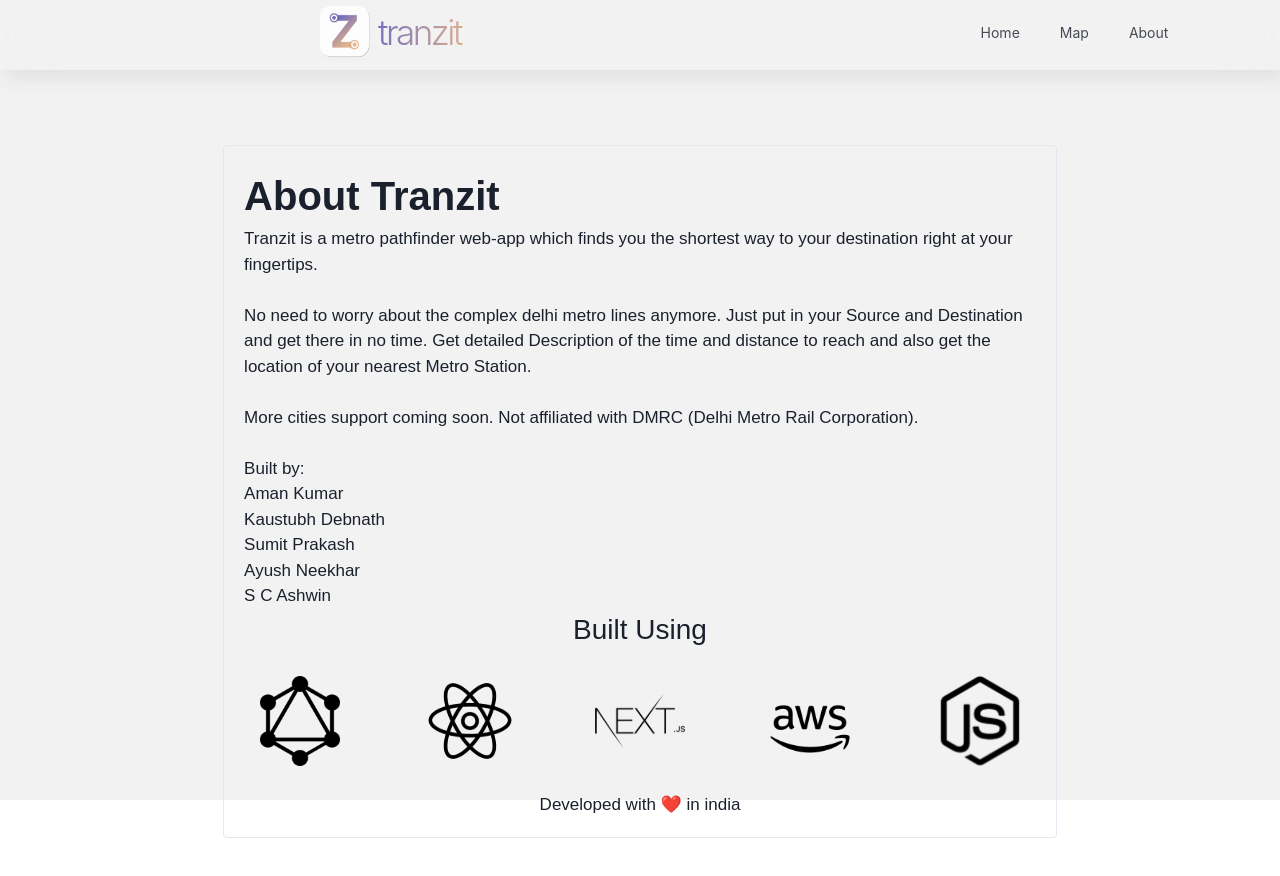
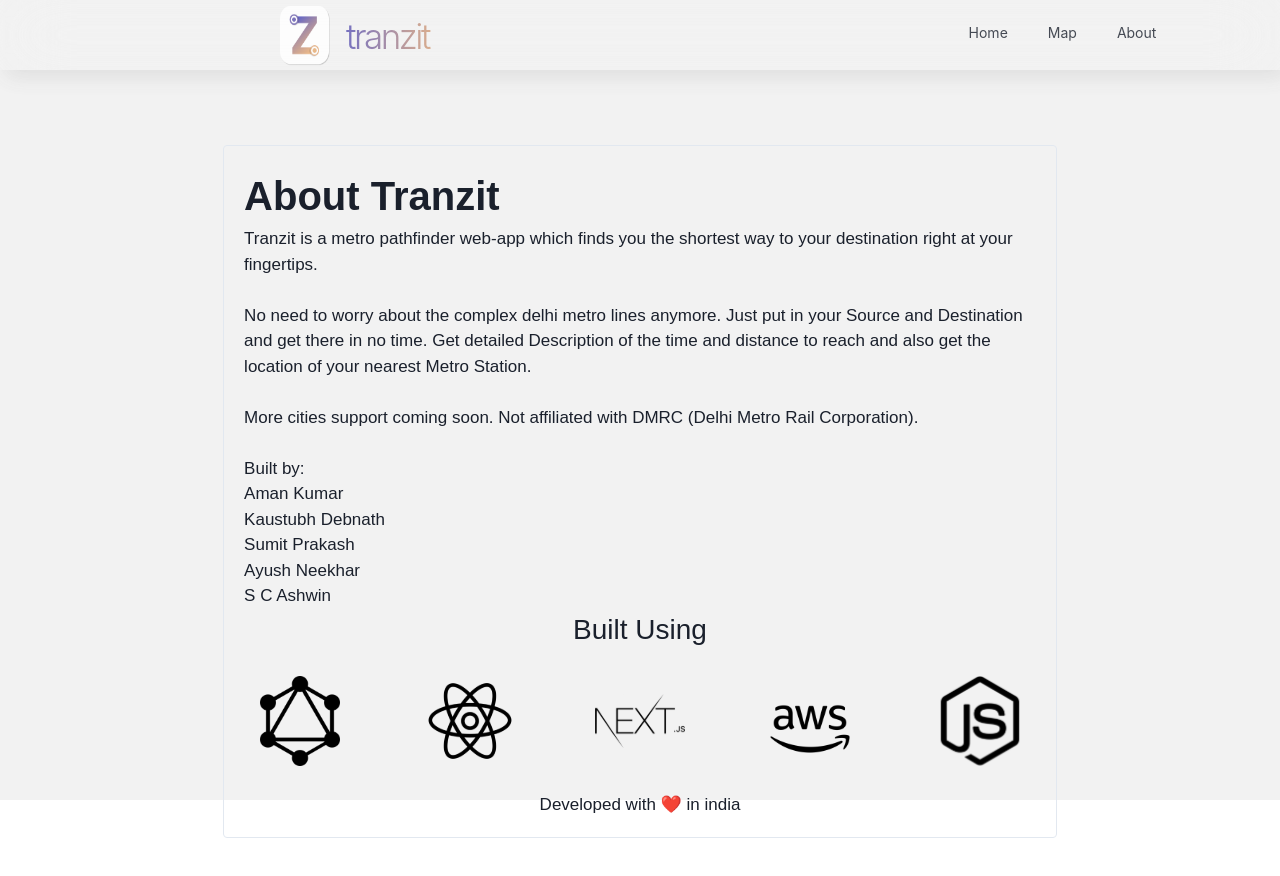
Before and after one commit to HNGP/Tranzit-client, a Next.js app: page /aboutPage in a window 1280 px wide. Built offline with nearby package versions, Linux system fonts and the light colour scheme; no server answers.

Commit message:
final lock

```diff
--- a/components/Navbar.js
+++ b/components/Navbar.js
@@ -43,7 +43,7 @@ export default function Simple() {
           mt={1}
           ml={-300}
         />
-        <Box display="flex" style={{ cursor: "pointer" }}>
+        <Box display="flex" style={{ cursor: "pointer" }} ml={-10} mt={2}>
           <Image
             style={{ border: "2px" }}
             height="50px"
@@ -51,6 +51,7 @@ export default function Simple() {
             src={logoImg}
             alt="Logo"
           />
+          <Link px={2} py={1} rounded={"md"} href={"/"} zIndex={100}>
             <Text
               fontSize={35}
               px={2}
@@ -61,6 +62,7 @@ export default function Simple() {
             >
               tranzit
             </Text>
+          </Link>
         </Box>
         <HStack
           as={"nav"}
--- a/hooks/useGeoLocation.js
+++ b/hooks/useGeoLocation.js
@@ -3,7 +3,7 @@ import { useState, useEffect } from "react";
 const useGeoLocation = () => {
   const [location, setLocation] = useState({
     loaded: false,
-		coordinates: { lat: "", lng: "" },
+    coordinates: { lat: "0.0", lng: "0.0" },
   });
 
   const onSuccess = (location) => {
--- a/pages/index.js
+++ b/pages/index.js
@@ -120,6 +120,8 @@ export default function Home() {
                 isLoading={routeData.loading}
                 latitude={location.coordinates.lat}
                 longitude={location.coordinates.lng}
+                // latitude={25.616763}
+                // longitude={77.109558}
               />
             </div>
           </Row>
--- a/pages/routePage.js
+++ b/pages/routePage.js
@@ -76,6 +76,8 @@ export default function RoutePage() {
                 isLoading={routeData.loading}
                 latitude={location.coordinates.lat}
                 longitude={location.coordinates.lng}
+                // latitude={25.616763}
+                // longitude={77.109558}
               />
             </Row>
             {/* <Row style={{ marginTop: "10px" }}>
--- a/styles/RouteCard.module.css
+++ b/styles/RouteCard.module.css
@@ -29,6 +29,7 @@
 @media only screen and (max-width: 600px) {
   .routeCard {
     margin-top: 10px;
+    margin-left: 18px;
   }
 }
 
--- a/styles/globals.css
+++ b/styles/globals.css
@@ -4,7 +4,8 @@ html,
 body {
   padding: 0;
   margin: 0;
-    font-family: -apple-system, BlinkMacSystemFont, Segoe UI, Roboto, Oxygen, Ubuntu, Cantarell, Fira Sans, Droid Sans, Helvetica Neue, sans-serif;
+  font-family: -apple-system, BlinkMacSystemFont, Segoe UI, Roboto, Oxygen,
+    Ubuntu, Cantarell, Fira Sans, Droid Sans, Helvetica Neue, sans-serif;
 }
 
 a {
@@ -26,6 +27,6 @@ a {
 
 @media only screen and (max-width: 600px) {
   .ant-row {
-        transform: scale(0.95);
+    transform: scale(0.9);
   }
 }
--- a/styles/routePage.module.css
+++ b/styles/routePage.module.css
@@ -10,6 +10,8 @@
 @media only screen and (max-width: 600px) {
   .HeroLayout {
     /* padding-left: 10px; */
-        margin-top: 30px;
+    margin-top: -50px;
+    margin-left: -10px;
+    max-width: 400px;
   }
 }
```
Also changed, not shown: components/RouteCard.js (+8 -7 lines). Lines whose indentation alone changed are shown as unchanged.
